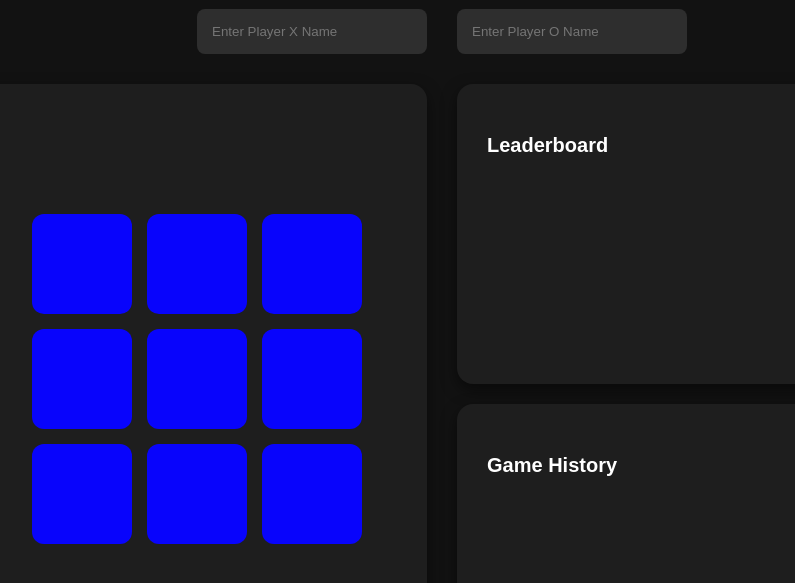
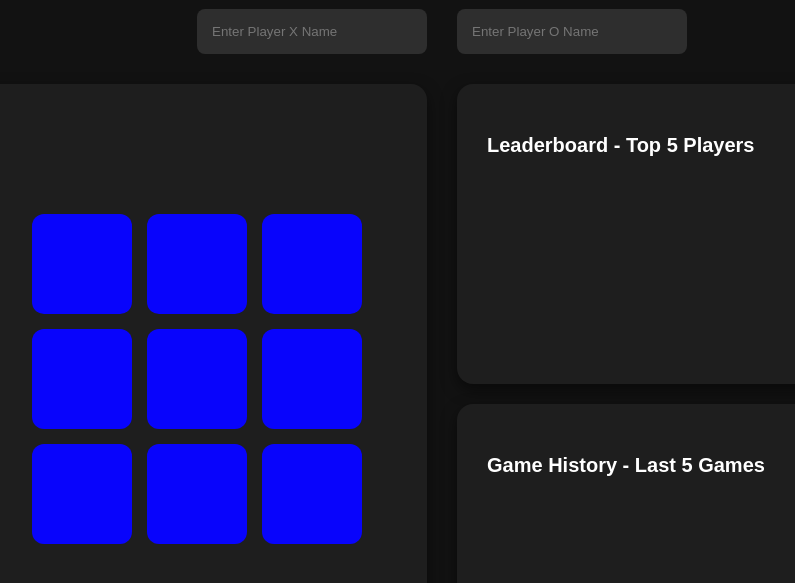
Before and after one commit to andreasenoksen/demo25-main, a website: page public/index.html in a window 1280 px wide. Shown: the part 197-780 px from the top of the page, without its empty margins (198-993 px from the left). Drawn offline with Linux system fonts and the light colour scheme; no server answers.

Commit message:
Added more detailed description to leaderboard and game history.

```diff
--- a/public/index.html
+++ b/public/index.html
@@ -28,11 +28,11 @@
 
         <div class="side-box">
             <div class="leaderboard">
-                <h3>Leaderboard</h3>
+                <h3>Leaderboard - Top 5 Players</h3>
                 <ul id="leaderboardList"></ul>
             </div>
             <div class="history">
-                <h3>Game History</h3>
+                <h3>Game History - Last 5 Games</h3>
                 <ul id="historyList"></ul>
             </div>
         </div>
```
Also changed, not shown: 1 other file.
